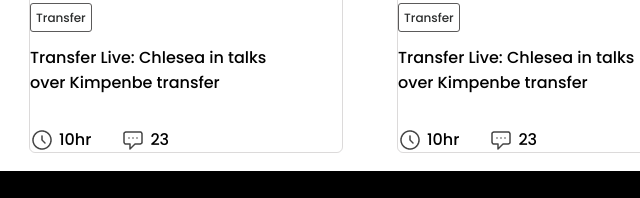
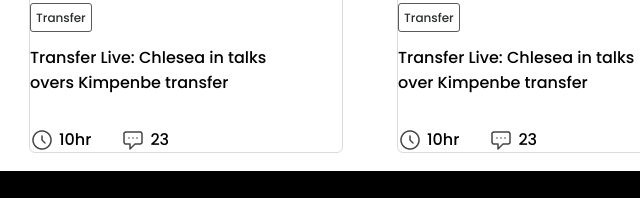
Before and after one commit to jdafridi/assignmet-3, a plain HTML site: page index.html in a window 1280 px wide. Shown: the part 1671-1869 px from the top of the page, 99-739 px from the left. Drawn offline with Linux system fonts and the light colour scheme.

Commit message:
first commit

```diff
--- a/index.html
+++ b/index.html
@@ -182,7 +182,7 @@
                     <div>
                         <a class="transfer-btn" href="">Transfer</a>
                         <p>Transfer Live: Chlesea in talks <br>
-                            over Kimpenbe transfer</p>
+                            overs Kimpenbe transfer</p>
                     </div>
 
                     <div class="icon-sec">
```
Also changed, not shown: 1 other file.
